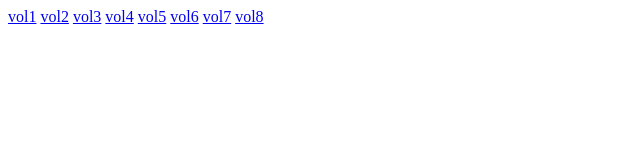
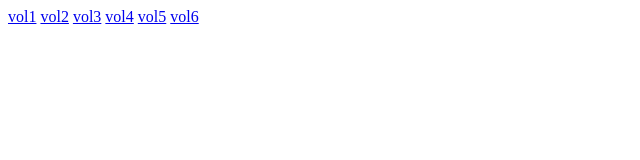
Before and after one commit to RyuAoni/RyuAoni.github.io, a plain HTML site: page index.html in a window 1280 px wide. Shown: the full height of the page, 0-640 px from the left. Drawn offline with Linux system fonts and the light colour scheme.

Commit message:
Update index.html

```diff
--- a/index.html
+++ b/index.html
@@ -12,7 +12,5 @@
   <a href= "vol4.html" >vol4</a>
   <a href= "vol5.html" >vol5</a>
   <a href= "vol6.html" >vol6</a>
-  <a href= "vol7.html" >vol7</a>
-  <a href= "vol8.html" >vol8</a>
 </body>
 </html>
```
